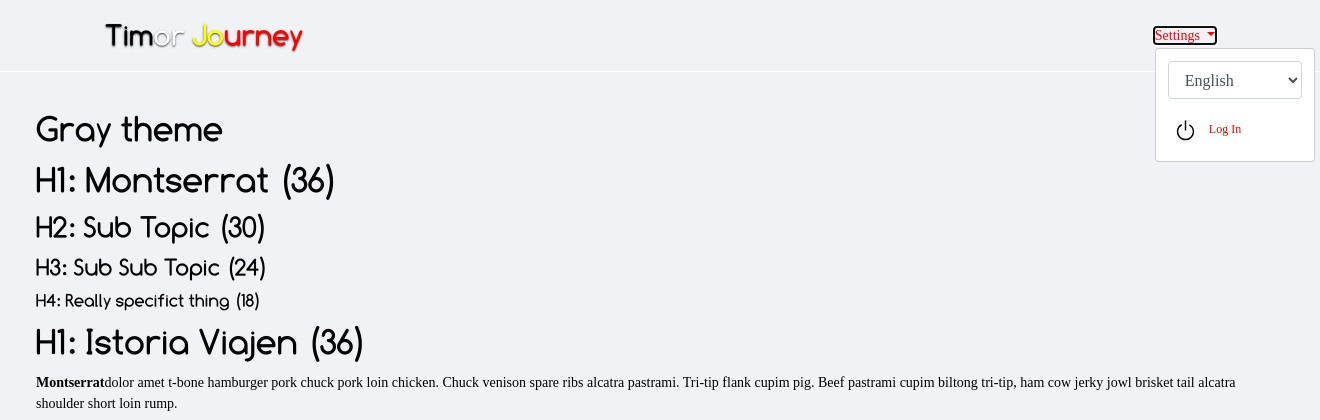
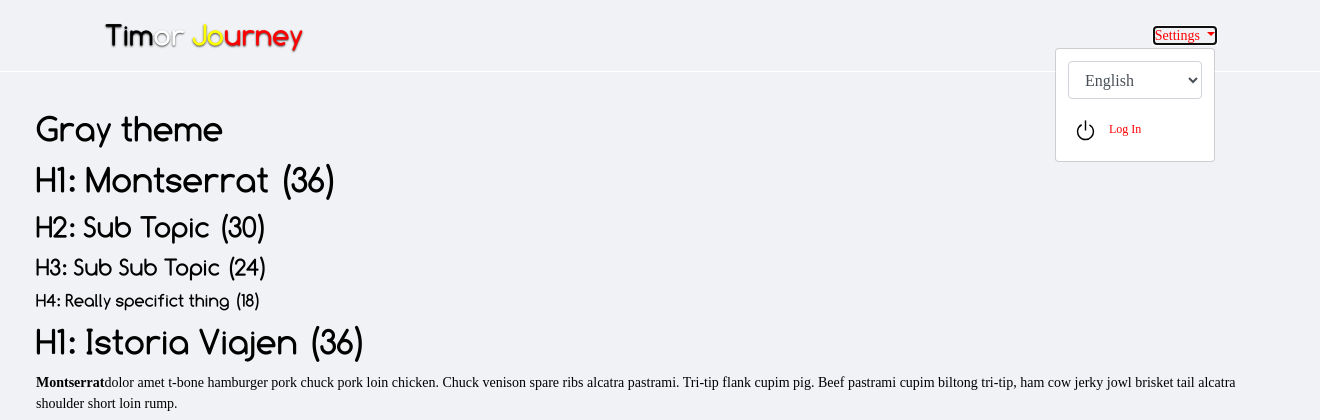
Before and after one commit to pykafe/timorGIS, a Django app: page /style_guide in a window 1320 px wide, after a click on "Settings". Shown: the top 420 px of the page. Run offline with Django 3.2, Linux system fonts and the light colour scheme; some libraries are stand-ins or nearby versions; some web fonts are replaced.

```diff
--- a/map/static/css/timor.css
+++ b/map/static/css/timor.css
@@ -452,6 +452,8 @@ ul.dropdown-menu.show {
     line-height: 2;
     width: 100%;
     font-size: 12px;
+    right: 0;
+    left: auto;
 }
 
 ul.dropdown-menu.show > a li:hover {
```
